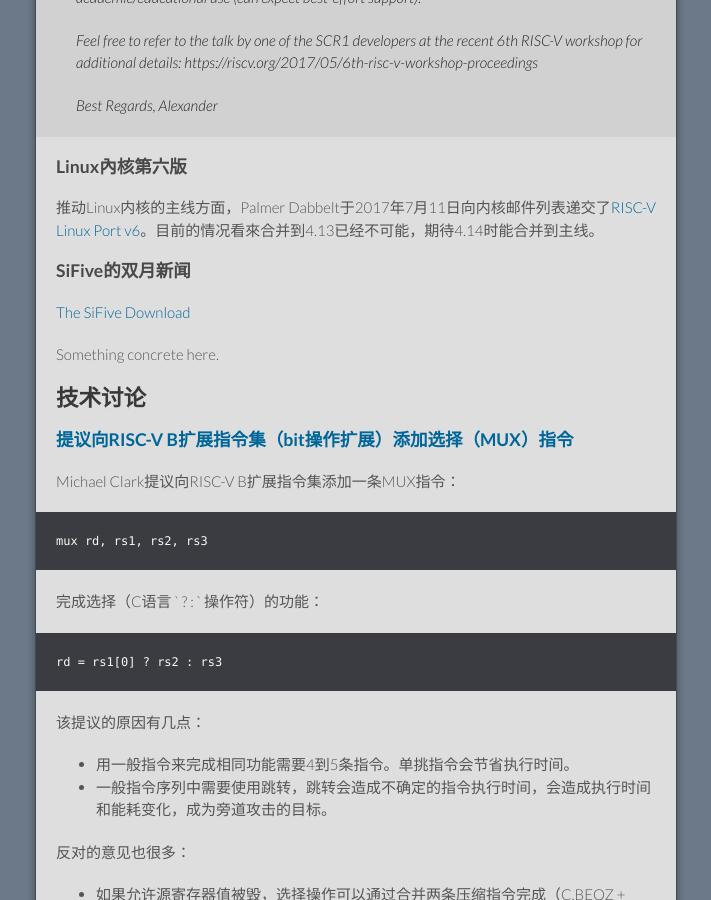
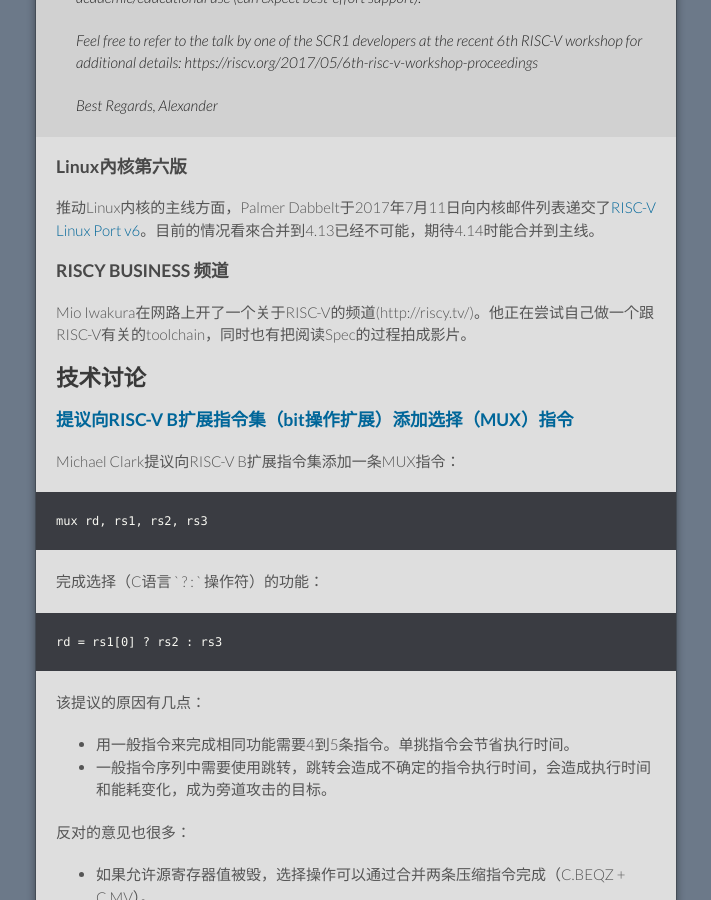
Before and after one commit to cnrv/home, a Jekyll site: the page built from bi-week-rpts/2017-07-20.md, in a window 1280 px wide and 900 px high, scrolled down 524 px. Shown: the whole window, without its empty margins (284-995 px from the left). Built offline with Jekyll 4.4.1, drawn with Linux system fonts in a browser that asks for light colours; our own code applies the rules of GitHub Pages for plain Markdown files; some of the changed text lies outside the part shown.

Commit message:
加上RISCY Busniess頻道

```diff
--- a/bi-week-rpts/2017-07-20.md
+++ b/bi-week-rpts/2017-07-20.md
@@ -31,11 +31,8 @@
 ### Linux內核第六版
 推动Linux内核的主线方面，Palmer Dabbelt于2017年7月11日向内核邮件列表递交了[RISC-V Linux Port v6](https://lkml.org/lkml/2017/7/11/707)。目前的情况看來合并到4.13已经不可能，期待4.14时能合并到主线。
 
-### SiFive的双月新闻
-
-[The SiFive Download](http://sifive-3020607.hs-sites.com/welcome-the-sifive-download-1)
-
-Something concrete here.
+### RISCY BUSINESS 频道
+Mio Iwakura在网路上开了一个关于RISC-V的频道(http://riscy.tv/)。他正在尝试自己做一个跟RISC-V有关的toolchain，同时也有把阅读Spec的过程拍成影片。
 
 ## 技术讨论
 
@@ -142,6 +139,18 @@
 ## 市场动向
 
 
+### SiFive的双月新闻
+
+[The SiFive Download](http://sifive-3020607.hs-sites.com/welcome-the-sifive-download-1)
+
+SiFive在新聞中整理了跟RISC-V有關的訊息，像是各類型的報導。
+
+### Andes的每季新闻
+
+[Andes in Sight Vol. 3, No.2](http://www.andestech.com/news-d.php?cls=5&id=426)
+
+Andes在新聞中介紹了他們的NX25以及Andestar V5。
+
 ## 暴走事件
 
 Do we want to keept these section here?
```
